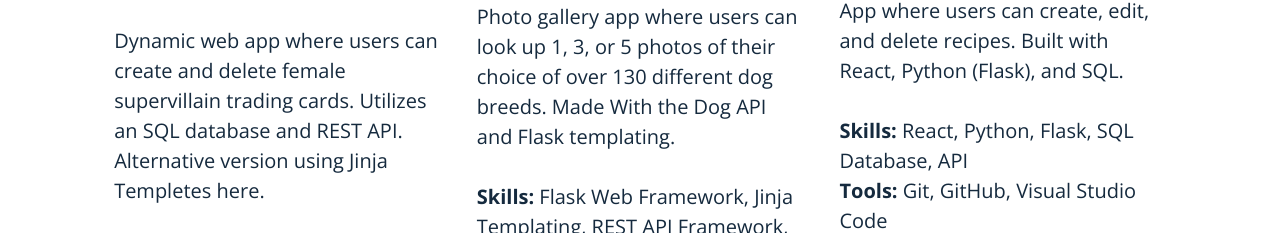
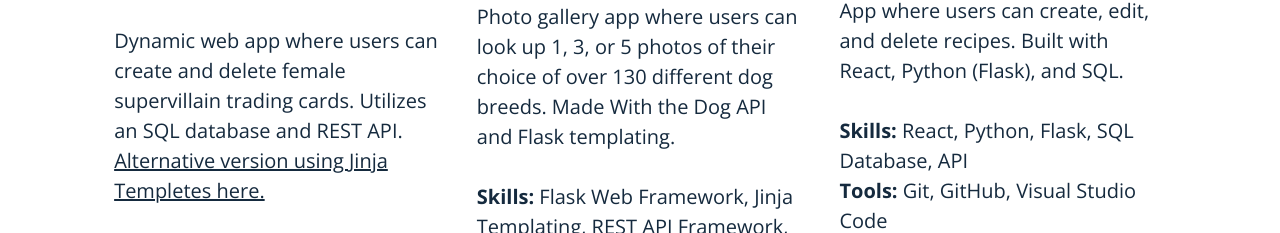
Before and after one commit to Rikaiyah-Winters/updated-portfolio, a website built with Parcel: page index.html in a window 1280 px wide. Shown: the part 1068-1301 px from the top of the page. Built offline with nearby package versions, Linux system fonts and the light colour scheme.

Commit message:
Added underline to template version
of supervillian project

```diff
--- a/index.html
+++ b/index.html
@@ -54,7 +54,7 @@
                   target="_blank"><img src="img/villain-card2.png" alt="Female Supervillain Trading Card App"></a>
               </figure>
               <h4>Female Supervillain Trading Card App</h4>
-              <p class="project-description">Dynamic web app where users can create and delete female supervillain trading cards. Utilizes an SQL database and REST API. <a href="https://replit.com/@rwinters/201-L8-Step-5-finish-your-supervillain-trading-card-app#main.py">Alternative version using Jinja Templetes here.</a></p>
+              <p class="project-description">Dynamic web app where users can create and delete female supervillain trading cards. Utilizes an SQL database and REST API. <a href="https://replit.com/@rwinters/201-L8-Step-5-finish-your-supervillain-trading-card-app#main.py"><u>Alternative version using Jinja Templetes here.</u></a></p>
               <p><span>Skills: </span>Jinja Templating, REST API Framework, SQL Databases</p>
               <p class="flex-fill"><span>Tools: </span>Replit</p>
               <a class="project-link"
```
